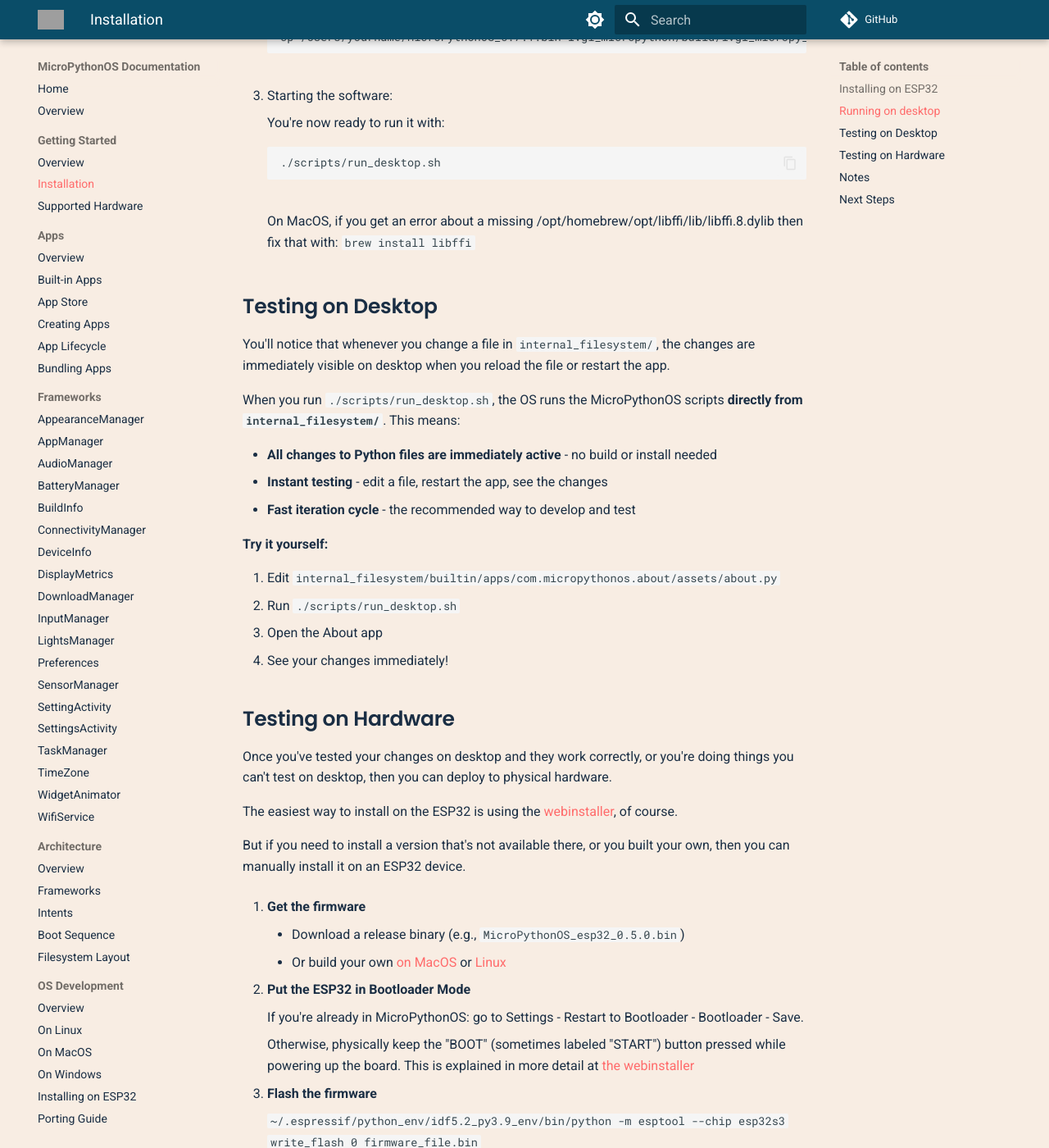
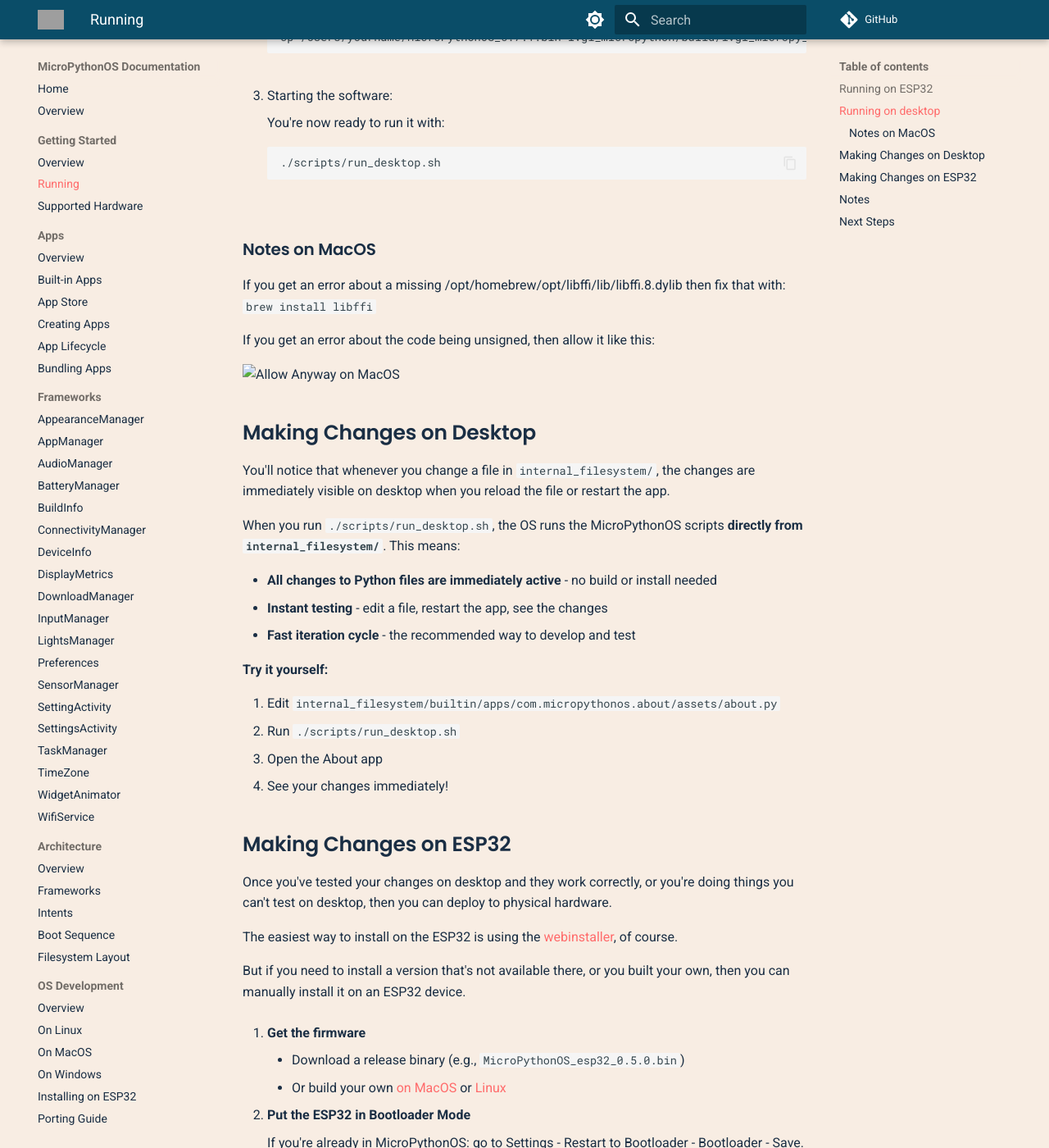
Before and after one commit to MicroPythonOS/docs, an MkDocs documentation site: the page built from docs/getting-started/running.md, in a window 1280 px wide and 1400 px high, scrolled down 992 px. Shown: the whole window at 82% size. Built offline with MkDocs 1.6.1 and Material for MkDocs 9.7.7, drawn with Linux system fonts in a browser that asks for light colours; comment, search, counter and statistics services are not loaded; some of the changed text lies outside the part shown; grey boxes are pictures that could not be loaded.

Commit message:
Improve docs

````diff
--- a/docs/getting-started/installation.md
+++ b/docs/getting-started/running.md
@@ -1,10 +1,10 @@
-# Installation
+# Running it
 
 MicroPythonOS can be installed on supported microcontrollers (e.g., ESP32) and on desktop systems (Linux, Raspberry Pi, MacOS, etc).
 
 To simply install prebuilt software, read on!
 
-## Installing on ESP32
+## Running on ESP32
 
 Just use the [WebSerial installer at install.micropythonos.com](https://install.micropythonos.com).
 
--- a/docs/os-development/installing-on-esp32.md
+++ b/docs/os-development/installing-on-esp32.md
@@ -38,6 +38,9 @@
 
     In development, you probably want to override the "frozen" libraries and apps that are compiled in, and replace them with source files, which you can edit.
 
+    This makes MicroPythonOS startup a lot slower, as the Python scripts have to be compiled at runtime instead of at build time.
+    But once MicroPythonOS and the code you're testing has loaded, the speed will be normal again.
+
     There's a convenient script that will do this for you.
 
     Usage:
--- a/docs/os-development/running-on-desktop.md
+++ b/docs/os-development/running-on-desktop.md
@@ -36,9 +36,17 @@
     ```
     </pre>
 
-    On MacOS, if you get an error about a missing /opt/homebrew/opt/libffi/lib/libffi.8.dylib then fix that with: `brew install libffi`
+### Notes on MacOS
 
-## Testing on Desktop
+If you get an error about a missing /opt/homebrew/opt/libffi/lib/libffi.8.dylib then fix that with: `brew install libffi`
+
+If you get an error about the code being unsigned, then allow it like this:
+
+![Allow Anyway on MacOS](macos-allow-anyway.png)
+
+
+
+## Making Changes on Desktop
 
 You'll notice that whenever you change a file in `internal_filesystem/`, the changes are immediately visible on desktop when you reload the file or restart the app.
 
@@ -56,7 +64,7 @@
 4. See your changes immediately!
 
 
-## Testing on Hardware
+## Making Changes on ESP32
 
 Once you've tested your changes on desktop and they work correctly, or you're doing things you can't test on desktop, then you can deploy to physical hardware.
 
--- a/mkdocs.yml
+++ b/mkdocs.yml
@@ -40,7 +40,7 @@
   - Overview: overview.md
   - Getting Started:
       - Overview: getting-started/index.md
-      - Installation: getting-started/installation.md
+      - Running: getting-started/running.md
       - Supported Hardware: getting-started/supported-hardware.md
   - Apps:
       - Overview: apps/index.md
````
Also changed, not shown: docs/os-development/macos-allow-anyway.png (added).
